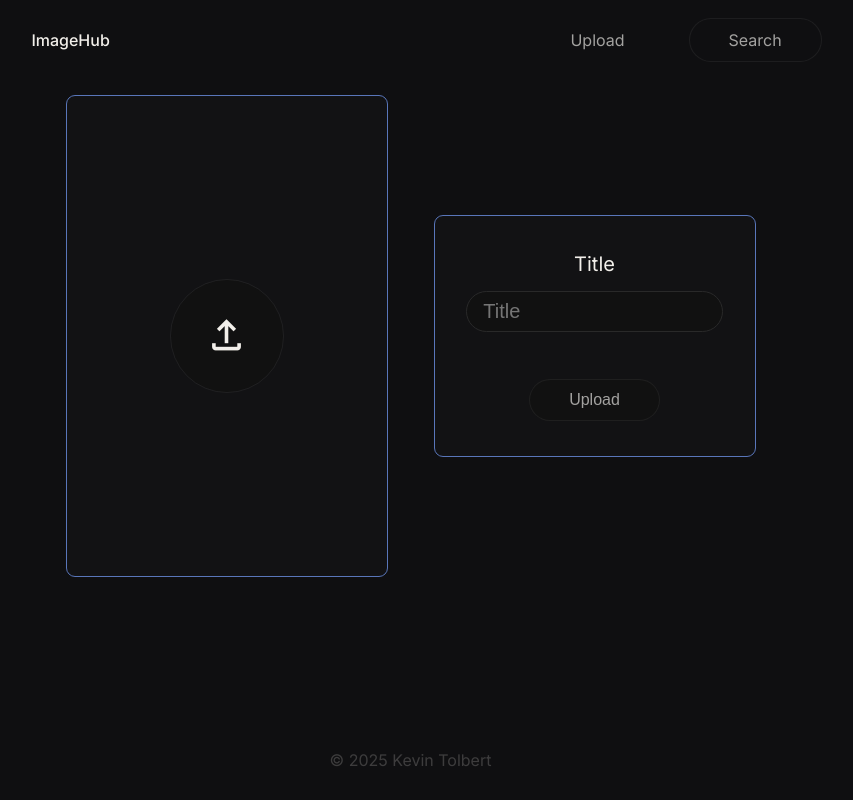
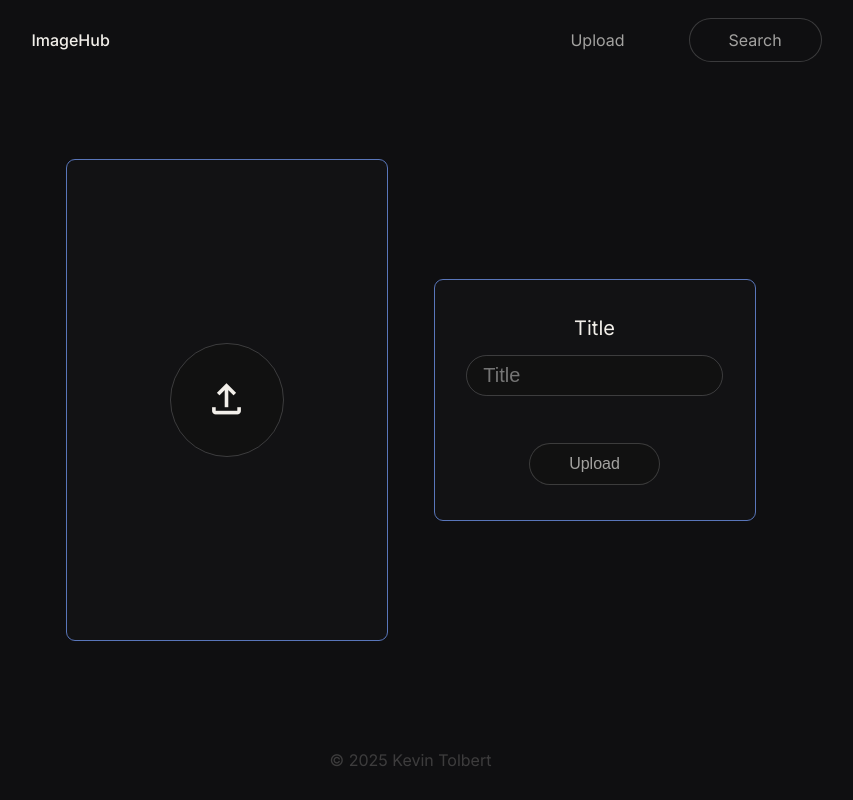
Before and after one commit to asinthelol/imagehub, a Next.js app in the folder frontend/: page /upload in a window 1280 px wide. Shown: the whole page, without its empty margins (222-1075 px from the left). Built offline with nearby package versions, Linux system fonts and the light colour scheme.

Commit message:
Changed outline color for sections/buttons
Same as title.
- Made main have the margin top/bottom.

```diff
--- a/frontend/src/app/components/button/button.module.scss
+++ b/frontend/src/app/components/button/button.module.scss
@@ -6,7 +6,7 @@
   border: none;
   border-radius: 2rem;
   padding: 0.75rem 2.5rem;
-  box-shadow: inset 0 0 0 1px rgba(158, 158, 158, 0.1); /* Border effect */
+  box-shadow: inset 0 0 0 1px $outline-color; /* Border effect */
   background-color: $color-secondary;
   color: $text-color-dark;
   font-size: 1rem;
--- a/frontend/src/app/components/footer/footer.module.scss
+++ b/frontend/src/app/components/footer/footer.module.scss
@@ -7,7 +7,6 @@
   width: 100%;
   height: 5rem;
 
-  margin-top: 8rem;
   p {
     opacity: 20%;
   }
--- a/frontend/src/app/layout.module.scss
+++ b/frontend/src/app/layout.module.scss
@@ -16,6 +16,8 @@ body {
   main {
     flex-grow: 1;
     height: 100%;
+
+    margin: 4rem 0;
   }
 
   a {
--- a/frontend/src/app/styles/variables.scss
+++ b/frontend/src/app/styles/variables.scss
@@ -9,6 +9,8 @@ $color-secondary-light: rgba(23, 23, 23, 1);
 $text-color: rgba(242, 239, 234, 1);
 $text-color-dark: rgba(163, 162, 160, 1);
 
+$outline-color: rgba(158, 158, 158, 0.3);
+
 $mobile-breakpoint: 45rem;
 $portrait-breakpoint: 64rem;
 $landscape-breakpoint: 80rem;
--- a/frontend/src/app/upload/components/upload-data/uploaddata.module.scss
+++ b/frontend/src/app/upload/components/upload-data/uploaddata.module.scss
@@ -11,7 +11,7 @@
 
   border-radius: 0.5rem;
   border: thin solid transparent;
-  outline: solid thin rgba(158, 158, 158, 0.1);
+  outline: solid thin $outline-color;
 
   transition: outline-color $transition-duration ease-in-out;
 
@@ -38,7 +38,7 @@
     border: none;
     padding: 0.5rem 1rem;
     margin-bottom: 2rem;
-    outline: solid thin color.scale($color-secondary, $lightness: 10%);
+    outline: solid thin $outline-color;
 
     background-color: $color-secondary;
 
--- a/frontend/src/app/upload/components/upload-file/uploadfile.module.scss
+++ b/frontend/src/app/upload/components/upload-file/uploadfile.module.scss
@@ -12,7 +12,7 @@
   height: 30rem;
 
   border-radius: 0.5rem;
-  outline: solid thin rgba(158, 158, 158, 0.1);
+  outline: solid thin $outline-color;
 
   background-color: $foreground-color;
 
@@ -25,7 +25,7 @@
 
     padding: 2rem;
 
-    outline: solid thin rgba(158, 158, 158, 0.1);
+    outline: solid thin $outline-color;
     border-radius: 4rem;
 
     background-color: $color-secondary;
@@ -49,7 +49,7 @@
 
     margin: 0.5rem;
     padding: 0.5rem;
-    outline: solid thin rgba(158, 158, 158, 0.1);
+    outline: solid thin $outline-color;
     border-radius: 4rem;
 
     background-color: $color-secondary;
```
